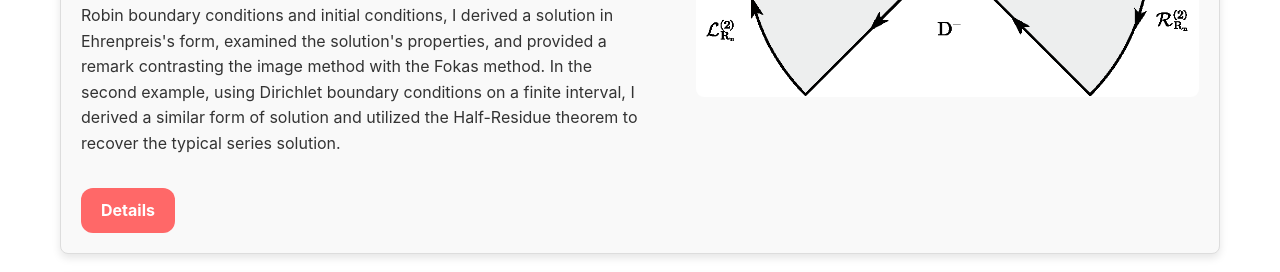
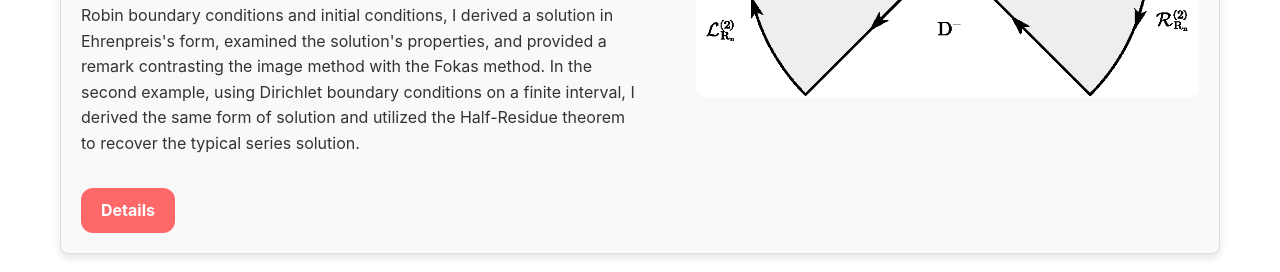
Before and after one commit to Yoon-1023/Yoon-1023.github.io, a Jekyll site: the page built from projects.md, in a window 1280 px wide. Shown: the part 439-711 px from the top of the page. Built offline with Jekyll 4.4.1, drawn with Linux system fonts in a browser that asks for light colours; some of the changed text lies outside the part shown.

Commit message:
Update projects.md

```diff
--- a/projects.md
+++ b/projects.md
@@ -46,7 +46,7 @@ permalink: /projects/
     <div class="project-text">
         <h3>Fokas Method for Boundary Value Problems</h3>
         <p><strong>Supervisor:</strong> <a href="https://people.math.wisc.edu/~thiffeault/">Prof. Jean-Luc Thiffeault</a>, Chair, Department of Mathematics, UW-Madison</p>
-        <p><strong>Abstract:</strong> This project investigates the application of the Fokas method, or the Unified Transform Method, to Initial Boundary Value Problems in heat equations. In the first example, defined on the half-line with general Robin boundary conditions and initial conditions, I derived a solution in Ehrenpreis's form, examined the solution's properties, and provided a remark contrasting the image method with the Fokas method. In the second example, using Dirichlet boundary conditions on a finite interval, I derived a similar form of solution and utilized the Half-Residue theorem to recover the typical series solution.</p>
+        <p><strong>Abstract:</strong> This project investigates the application of the Fokas method, or the Unified Transform Method, to Initial Boundary Value Problems in heat equations. In the first example, defined on the half-line with general Robin boundary conditions and initial conditions, I derived a solution in Ehrenpreis's form, examined the solution's properties, and provided a remark contrasting the image method with the Fokas method. In the second example, using Dirichlet boundary conditions on a finite interval, I derived the same form of solution and utilized the Half-Residue theorem to recover the typical series solution.</p>
 
         <!-- Details Button at the Bottom -->
         <div class="details-button">
```
